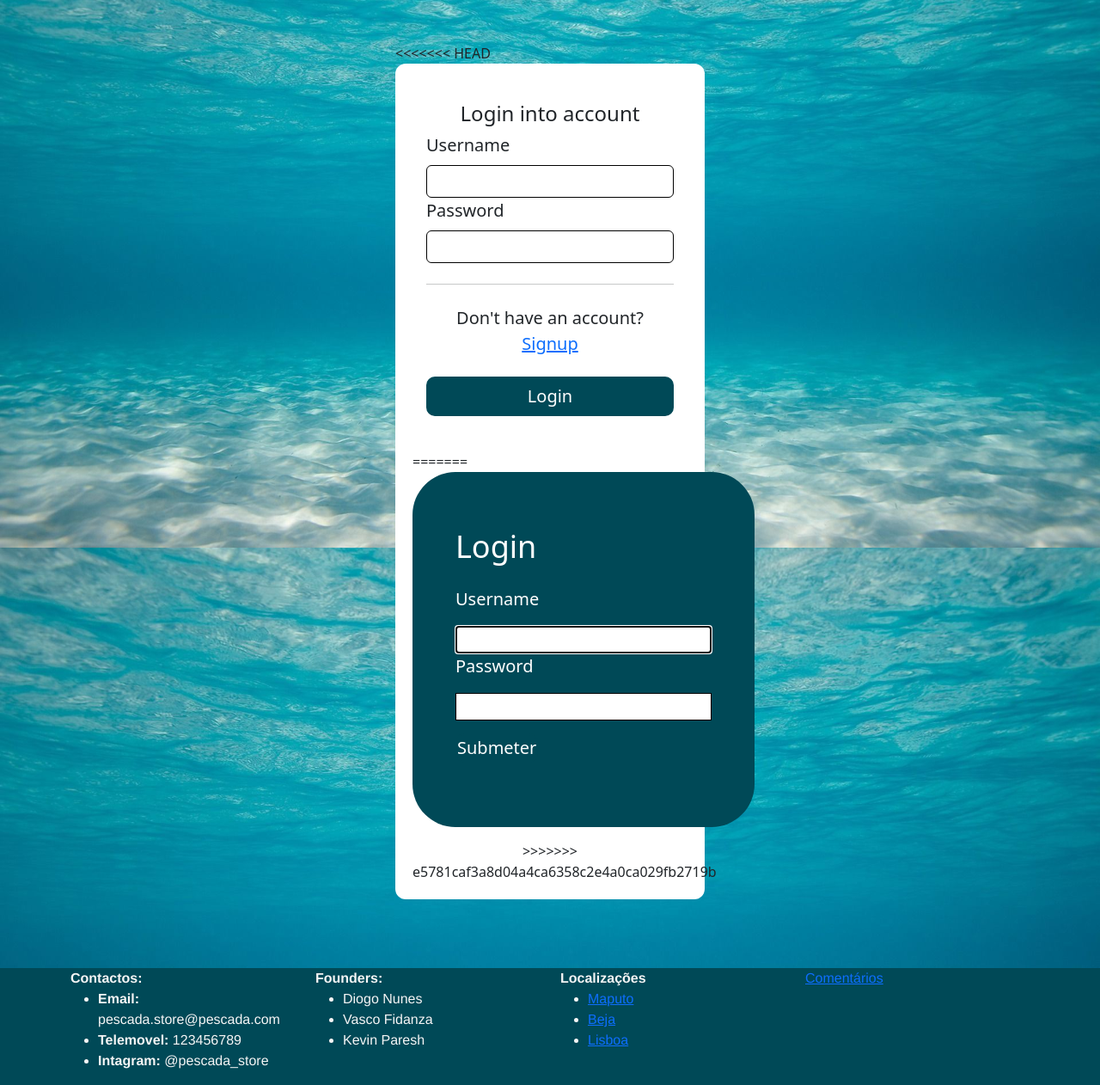
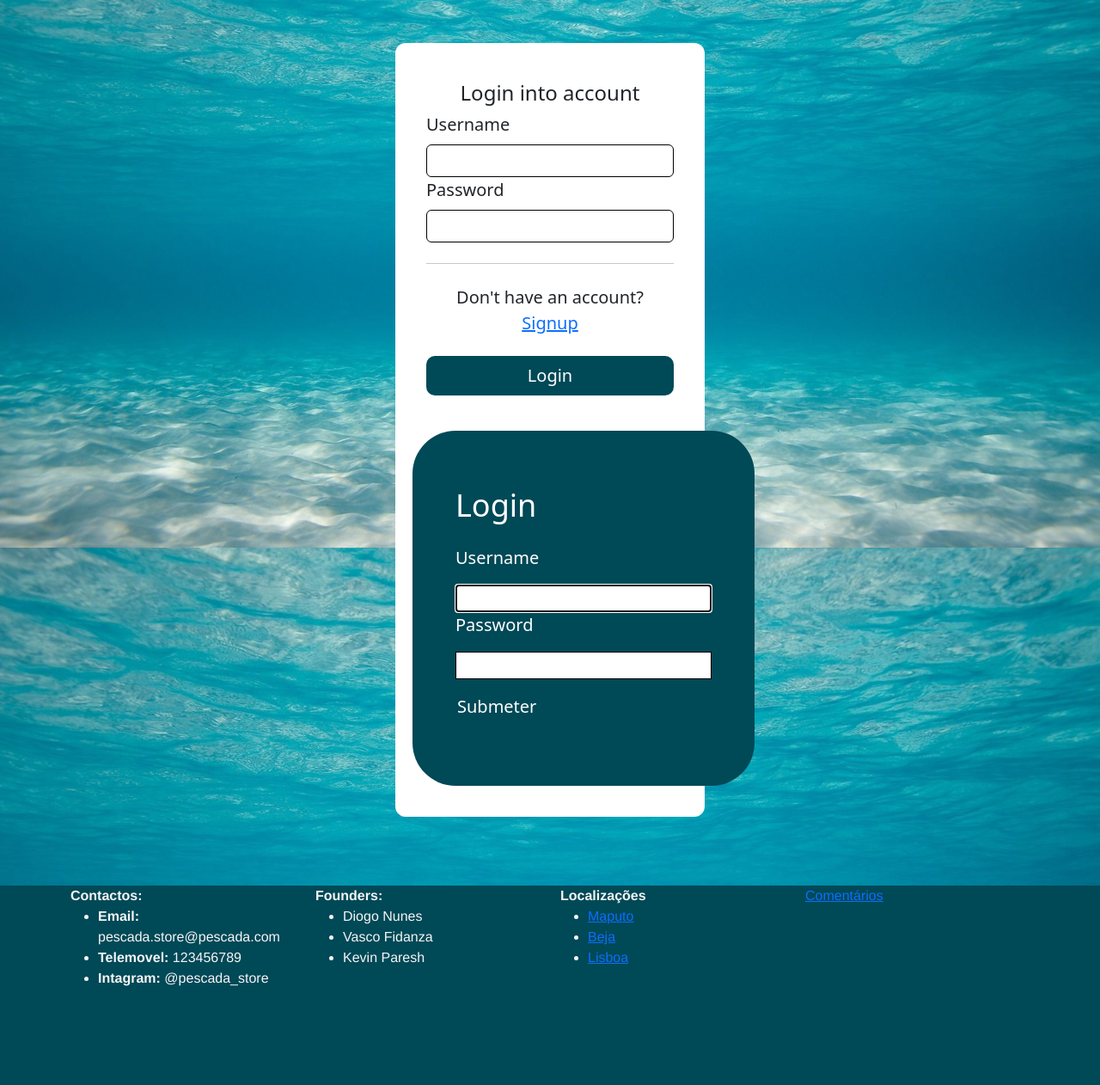
Before and after one commit to DiogoNunesDev/Clothing-Web-Site, a Django app: page /login/ in a window 1280 px wide. Shown: the part 163-1425 px from the top of the page at 86% size. After the commit the page ends 1310 px from the top, so only its background shows below. Run offline with Django 4.2, Linux system fonts and the light colour scheme.

Commit message:
algumas melhorias 2

```diff
--- a/templates/login.html
+++ b/templates/login.html
@@ -2,7 +2,7 @@
     {% block title %}Pescada Store: Login Page{% endblock %}
 
     {% block conteudo %}
-<<<<<<< HEAD
+
 
         <div class="login">
             <div>
@@ -32,7 +32,7 @@
                     </div>
                 </form>
             </div>
-=======
+
         {% if msg_erro %}
             <h2> {{ msg_erro }} </h2>
         {% endif %}
@@ -48,7 +48,7 @@
                 <br>
                 <input type="submit" value="Submeter">
             </form>
->>>>>>> e5781caf3a8d04a4ca6358c2e4a0ca029fb2719b
+
         </div>
 
     {% endblock %}
```
